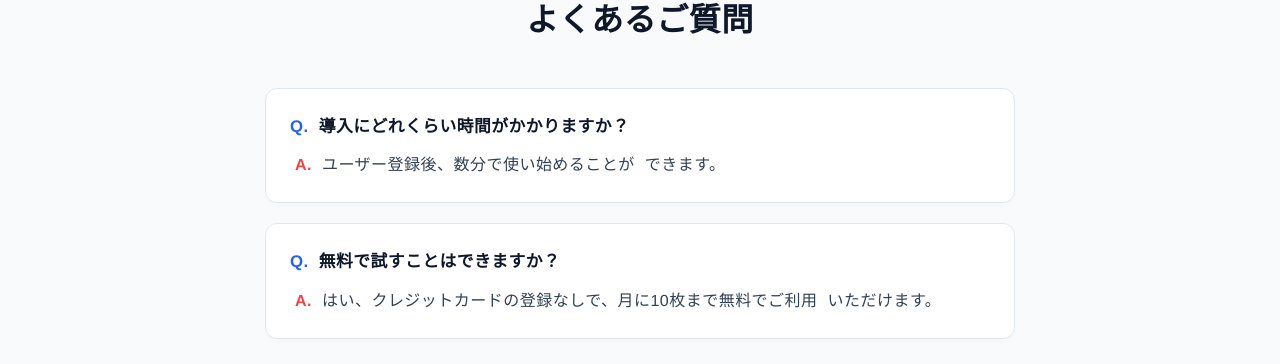
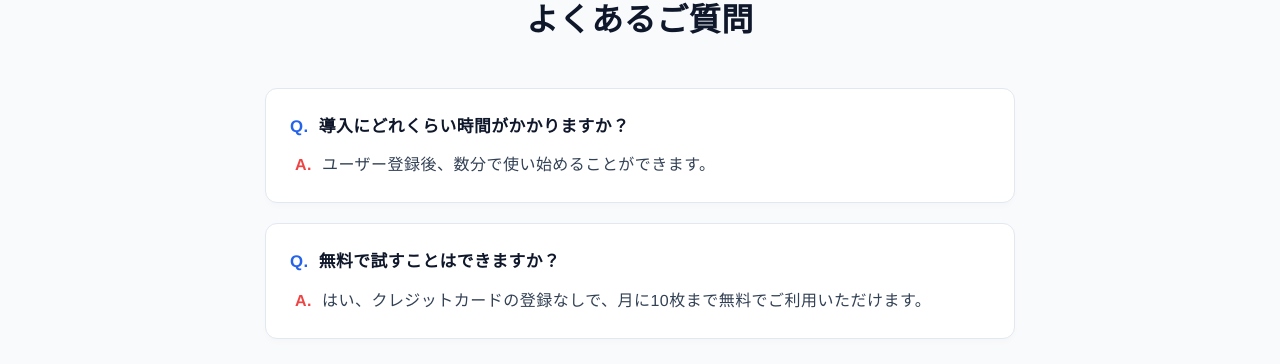
Before and after one commit to Tumugi-Capital/torudakekeiri, a plain HTML site: page index.html in a window 1280 px wide. Shown: the part 3987-4351 px from the top of the page. Drawn offline with Linux system fonts and the light colour scheme.

Commit message:
Update index.html

```diff
--- a/index.html
+++ b/index.html
@@ -725,11 +725,11 @@
                 <div class="faq-list">
                     <div class="faq-item">
                         <div class="faq-q">導入にどれくらい時間がかかりますか？</div>
-                        <div class="faq-a">ユーザー登録後、数分で使い始めることが<span class="nowrap">できます。</span></div>
+                        <div class="faq-a">ユーザー登録後、数分で使い始めることができます。</span></div>
                     </div>
                     <div class="faq-item">
                         <div class="faq-q">無料で試すことはできますか？</div>
-                        <div class="faq-a">はい、クレジットカードの登録なしで、月に10枚まで無料でご利用<span class="nowrap">いただけます。</span></div>
+                        <div class="faq-a">はい、クレジットカードの登録なしで、月に10枚まで無料でご利用いただけます。</span></div>
                     </div>
                 </div>
             </div>
```
